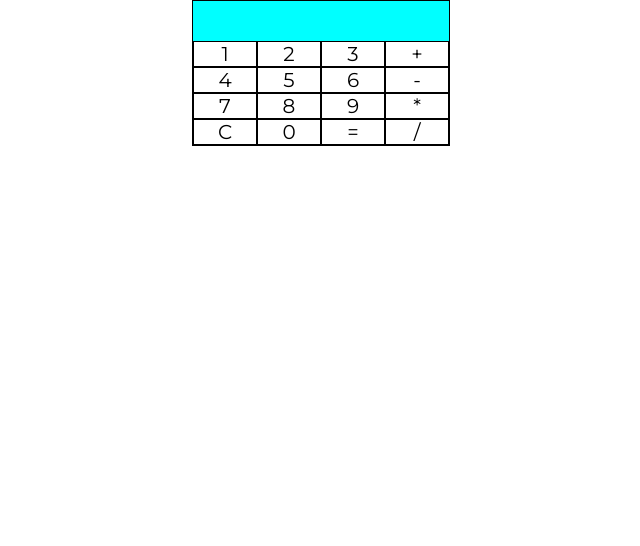
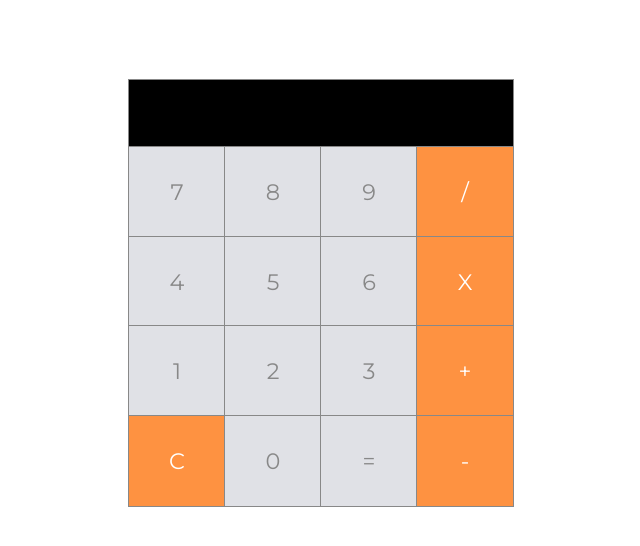
Before and after one commit to motibarshazky1/calculator-app, a React (Create React App) app: page / in a window 1280 px wide. Shown: the top 546 px of the page, without its empty margins (319-959 px from the left). Built offline with nearby package versions, Linux system fonts and the light colour scheme.

Commit message:
change calculator keyboard

```diff
--- /dev/null
+++ b/src/components/Button/index.css
@@ -0,0 +1,18 @@
+.button-wrapper {
+	height: 4em;
+	display: flex;
+	justify-content: center;
+	align-items: center;
+	font-weight: lighter;
+	font-size: 1.4em;
+	background-color: #e0e1e6;
+	color: #888888;
+	flex: 1;
+	outline: 1px solid #888888;
+	cursor: pointer;
+}
+
+.operator {
+	background-color: #fe9241;
+	color: #ffffff;
+}
--- /dev/null
+++ b/src/components/Button/index.js
@@ -0,0 +1,14 @@
+import React from 'react';
+import './index.css';
+
+const isOperator = (val) => {
+	return !isNaN(val) || val === '.' || val === '=';
+};
+
+const Button = ({ value, handleClick }) => (
+	<div className={`button-wrapper ${isOperator(value) ? null : 'operator'}`} onClick={() => handleClick(value)}>
+		{value}
+	</div>
+);
+
+export default Button;
--- /dev/null
+++ b/src/components/Input/index.css
@@ -0,0 +1,12 @@
+.input {
+	height: 3em;
+	display: flex;
+	justify-content: flex-start;
+	align-items: center;
+	font-weight: bold;
+	font-size: 1.4em;
+	background-color: #000000;
+	color: #ffffff;
+	outline: 1px solid #888888;
+	width: 100%;
+}
--- /dev/null
+++ b/src/components/Input/index.js
@@ -0,0 +1,6 @@
+import React from 'react';
+import './index.css';
+
+const Input = ({ input }) => <div className="input">{input}</div>;
+
+export default Input;
--- a/src/components/Key/index.css
+++ /dev/null
@@ -1,6 +0,0 @@
-.key {
-	border: 1px solid black;
-	flex: 1;
-	text-align: center;
-	cursor: pointer;
-}
--- a/src/components/Key/index.js
+++ /dev/null
@@ -1,13 +0,0 @@
-import React, { useState, useEffect } from 'react';
-import { useHistory, useLocation } from 'react-router';
-import { useSelector, useDispatch } from 'react-redux';
-
-import { signOut } from '../../actions/userActions';
-
-import './index.css';
-
-const Key = ({ value }) => {
-	return <div className="key">{value}</div>;
-};
-
-export default Key;
--- a/src/pages/CalculatorPage/index.css
+++ b/src/pages/CalculatorPage/index.css
@@ -3,24 +3,10 @@
 	flex-direction: column;
 	justify-content: center;
 	align-items: center;
-	width: 100%;
+	width: 30%;
+	margin-top: 80px;
 }
-.calc {
-	display: flex;
-	flex-direction: column;
-	justify-content: center;
-	align-items: center;
-	width: 20%;
-	border: 1px solid black;
-	font-size: 20px;
-}
-.result {
-	background-color: aqua;
-	width: 100%;
-	text-align: center;
-	font-size: 25px;
-	min-height: 40px;
-}
+
 .key-row {
 	display: flex;
 	flex-direction: row;
--- a/src/pages/CalculatorPage/index.js
+++ b/src/pages/CalculatorPage/index.js
@@ -1,37 +1,49 @@
 import React, { useState } from 'react';
 
-import Key from '../../components/Key';
 import './index.css';
+import Button from '../../components/Button';
+import Input from '../../components/Input';
 
-const keyboard = ['1', '2', '3', '+', '4', '5', '6', '-', '7', '8', '9', '*', 'C', '0', '=', '/'];
+const keyboard = ['7', '8', '9', '/', '4', '5', '6', 'X', '1', '2', '3', '+', 'C', '0', '=', '-'];
 
 const CalculatorPage = () => {
 	const [result, setResult] = useState('');
+	const [input, setInput] = useState('');
+
+	const addToInput = (val) => {
+		if (val === 'C') {
+			setInput('');
+		} else if (val === '=') {
+			handleEqual();
+		} else {
+			setInput(input + val);
+		}
+	};
+
+	const handleEqual = () => {};
 
 	return (
 		<div className="calc-wrapper">
-			<div className="calc">
-				<div className="result">{result}</div>
+			<Input input={input} />
 			<div className="key-row">
-					{keyboard.slice(0, 4).map((key, i) => (
-						<Key key={key} value={key} />
+				{keyboard.slice(0, 4).map((key) => (
+					<Button handleClick={addToInput} value={key} key={key} />
 				))}
 			</div>
 			<div className="key-row">
-					{keyboard.slice(4, 8).map((key, i) => (
-						<Key key={key} value={key} />
-					))}{' '}
+				{keyboard.slice(4, 8).map((key) => (
+					<Button handleClick={addToInput} value={key} key={key} />
+				))}
 			</div>
 			<div className="key-row">
-					{keyboard.slice(8, 12).map((key, i) => (
-						<Key key={key} value={key} />
-					))}{' '}
+				{keyboard.slice(8, 12).map((key) => (
+					<Button handleClick={addToInput} value={key} key={key} />
+				))}
 			</div>
 			<div className="key-row">
-					{keyboard.slice(12, 16).map((key, i) => (
-						<Key key={key} value={key} />
-					))}{' '}
-				</div>
+				{keyboard.slice(12, 16).map((key) => (
+					<Button handleClick={addToInput} value={key} key={key} />
+				))}
 			</div>
 		</div>
 	);
--- a/src/routes/routes.js
+++ b/src/routes/routes.js
@@ -11,7 +11,7 @@ const Routes = ({ isAuthorized, userData }) => {
 	useEffect(() => {}, [isAuthorized]);
 
 	return (
-		<div style={{ height: '100%' }}>
+		<div style={{ display: 'flex', justifyContent: 'center', alignItems: 'center', width: '100%' }}>
 			<Switch>
 				<Route path="/" exact component={CalculatorPage} isAuthorized={isAuthorized} userData={userData} />
 				{/* <PrivateRoute path="/" exact component={CalculatorPage} isAuthorized={isAuthorized} userData={userData} /> */}
```
Lines whose indentation alone changed are shown as unchanged.
